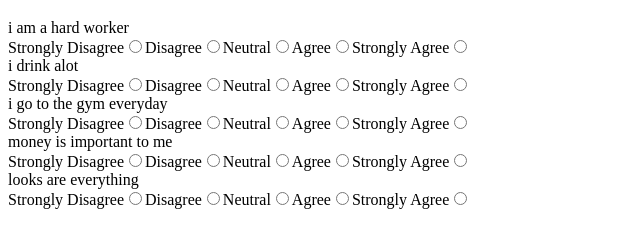
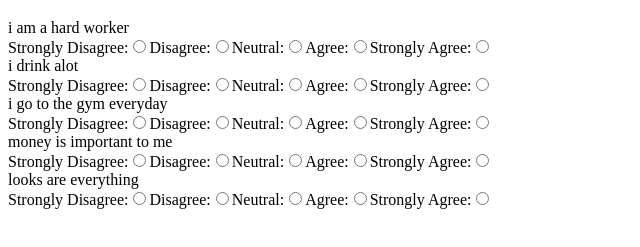
Before and after one commit to wherding/FriendFinder, a website: page app/public/survey.html in a window 1280 px wide. Shown: the part 61-308 px from the top of the page, without its empty margins (0-640 px from the left). Drawn offline with nearby package versions, Linux system fonts and the light colour scheme.

Commit message:
idk what i did lastnight i think im working on the survey

```diff
--- a/app/public/survey.js
+++ b/app/public/survey.js
@@ -1,18 +1,18 @@
 var survey = [
 s1 ={   q: "i am a hard worker",
-        a: ["Strongly Disagree", "Disagree", "Neutral", "Agree", "Strongly Agree"]
+        a: ["Strongly Disagree:", "Disagree:", "Neutral:", "Agree:", "Strongly Agree:"]
 },
 s2 ={   q: "i drink alot",
-        a: ["Strongly Disagree", "Disagree", "Neutral", "Agree", "Strongly Agree"]
+        a: ["Strongly Disagree:", "Disagree:", "Neutral:", "Agree:", "Strongly Agree:"]
 },
 s3 ={   q: "i go to the gym everyday",
-a: ["Strongly Disagree", "Disagree", "Neutral", "Agree", "Strongly Agree"]
+a: ["Strongly Disagree:", "Disagree:", "Neutral:", "Agree:", "Strongly Agree:"]
 },
 s4 ={   q: "money is important to me",
-a: ["Strongly Disagree", "Disagree", "Neutral", "Agree", "Strongly Agree"]
+a: ["Strongly Disagree:", "Disagree:", "Neutral:", "Agree:", "Strongly Agree:"]
 },
 s5 ={   q: "looks are everything",
-a: ["Strongly Disagree", "Disagree", "Neutral", "Agree", "Strongly Agree"]
+a: ["Strongly Disagree:", "Disagree:", "Neutral:", "Agree:", "Strongly Agree:"]
 },
 
 ];
@@ -29,7 +29,10 @@ survey.forEach(e => {
       a.attr("type", "radio");
       a.attr("value",i);
       a.attr("name",e.q);
-      (".survey").append(a);
+      var l = $("<label>");
+      l.text(i);
+      $(".survey").append(l);
+      $(".survey").append(a);
   });
 
 });
--- a/server.js
+++ b/server.js
@@ -9,9 +9,12 @@ var app = express()
 var PORT = process.env.port || 8080;
 app.use(express.urlencoded({ extended: true }));
 app.use(express.json());
+app.use(express.static(__dirname + '/app' ));
+console.log(__dirname + '/public')
 require("./app/routing/htmlRoutes")(app);
 require('./app/routing/apiRoutes')(app);
 
 app.listen(PORT, function(){
-    console.log("listening on port: " + PORT);
+   // console.log("listening on port: " + PORT);
+    console.log(__dirname + '/app');
 });
```
Also changed, not shown: app/public/survey.html (+4 -0 lines), app/routing/apiRoutes.js (+11 -1 lines).
